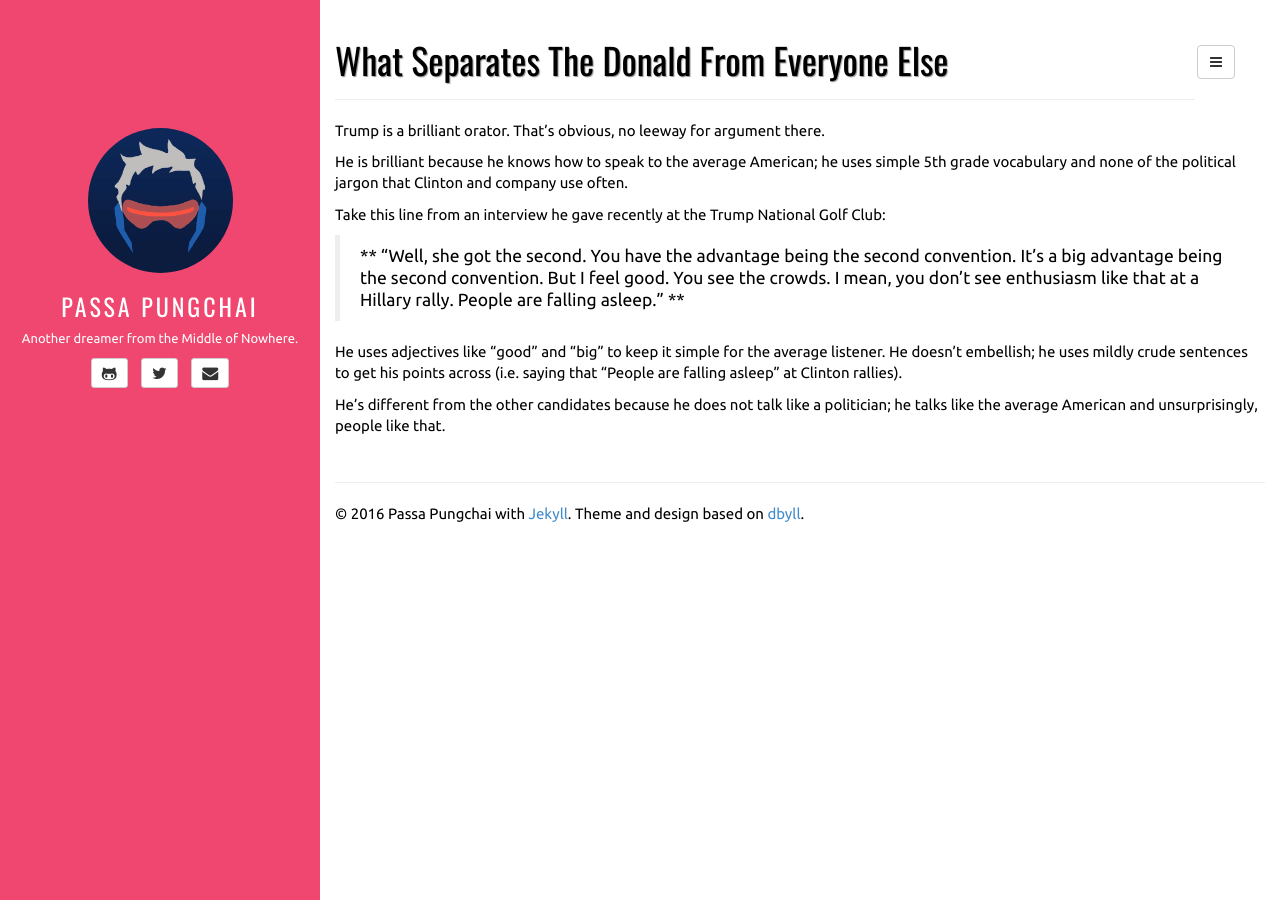
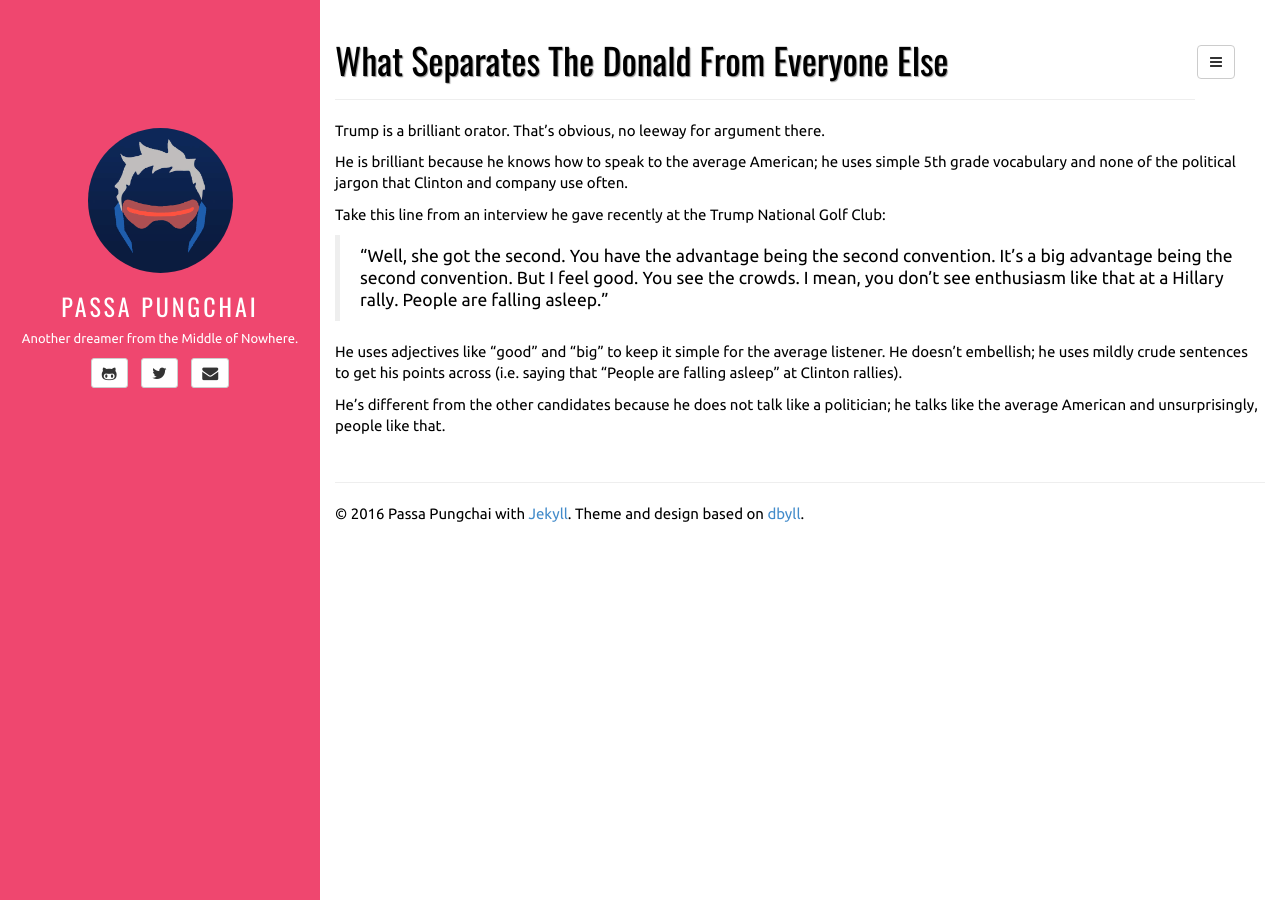
Before and after one commit to PassaEP/PassaEP.github.io, a Jekyll site: the page built from _posts/2016-08-31-U1W4-Blog-Post.md, in a window 1280 px wide. Built offline with Jekyll 4.4.1, drawn with Linux system fonts in a browser that asks for light colours.

```diff
--- a/_posts/2016-08-31-U1W4-Blog-Post.md
+++ b/_posts/2016-08-31-U1W4-Blog-Post.md
@@ -11,8 +11,8 @@ He is brilliant because he knows how to speak to the average American; he uses s
 
 Take this line from an interview he gave recently at the Trump National Golf Club:
 
- >** "Well, she got the second. You have the advantage being the second convention. It’s a big advantage being the second convention. But I feel good. You see the crowds. I mean, you don’t see enthusiasm like that at a Hillary rally. People are falling asleep."
-**
+ >"Well, she got the second. You have the advantage being the second convention. It’s a big advantage being the second convention. But I feel good. You see the crowds. I mean, you don’t see enthusiasm like that at a Hillary rally. People are falling asleep."
+
 
 He uses adjectives like "good" and "big" to keep it simple for the average listener. He doesn't embellish; he uses mildly crude sentences to get his points across (i.e. saying that "People are falling asleep" at Clinton rallies).
 
```
